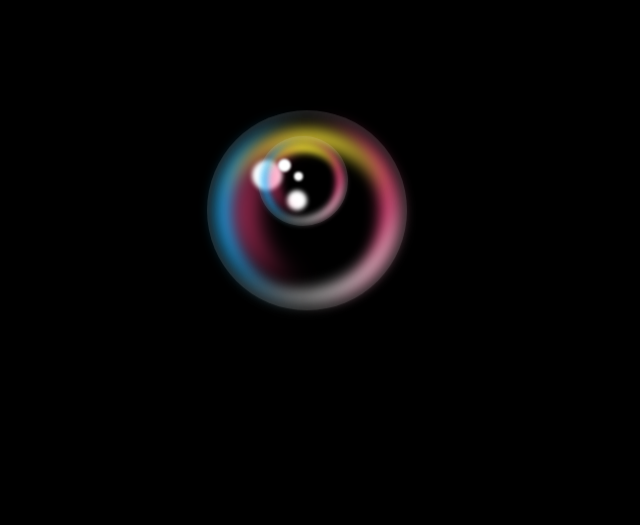
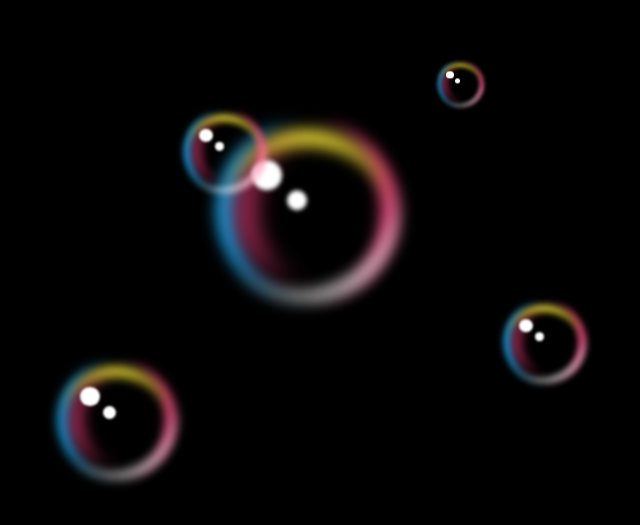
Before and after one commit to OneLeal/Css_Animation, a plain HTML site: page BubbleAureole/index.html in a window 1280 px wide. Shown: the part 179-704 px from the top of the page, without its empty margins (333-973 px from the left). Drawn offline with Linux system fonts and the light colour scheme.

Commit message:
fix: modify bubble aureole effect.

```diff
--- a/BubbleAureole/css/common.css
+++ b/BubbleAureole/css/common.css
@@ -6,9 +6,7 @@
 .bubble-aureole-wrap {
     background-color: #000;
     min-height: 100vh;
-    display: flex;
-    justify-content: center;
-    align-items: center;
+    position: relative;
 }
 
 .bubble-aureole {
@@ -16,16 +14,43 @@
     width: 200px;
     height: 200px;
     border-radius: 50%;
-    box-shadow: inset 0 0 25px rgba(255, 255, 255, 0.25);
     animation: animate 6s ease-in-out infinite;
 }
 
+.bubble-aureole:nth-of-type(1) {
+    left: 0;
+    top: 0;
+    bottom: 0;
+    right: 0;
+    margin: auto;
+}
+
 .bubble-aureole:nth-of-type(2) {
-    position: relative;
     zoom: 0.45;
-    left: -10px;
-    top: -100px;
+    left: 40%;
+    top: 35%;
     animation-delay: -3s;
+}
+
+.bubble-aureole:nth-of-type(3) {
+    zoom: 0.25;
+    left: 60%;
+    top: 30%;
+    animation-delay: -2s;
+}
+
+.bubble-aureole:nth-of-type(4) {
+    zoom: 0.45;
+    left: 65%;
+    top: 60%;
+    animation-delay: -6s;
+}
+
+.bubble-aureole:nth-of-type(5) {
+    zoom: 0.65;
+    left: 30%;
+    top: 65%;
+    animation-delay: -4s;
 }
 
 .bubble-aureole::before {
--- a/BubbleAureole/index.html
+++ b/BubbleAureole/index.html
@@ -25,6 +25,30 @@
             <span></span>
             <span></span>
         </div>
+
+        <div class="bubble-aureole">
+            <span></span>
+            <span></span>
+            <span></span>
+            <span></span>
+            <span></span>
+        </div>
+
+        <div class="bubble-aureole">
+            <span></span>
+            <span></span>
+            <span></span>
+            <span></span>
+            <span></span>
+        </div>
+
+        <div class="bubble-aureole">
+            <span></span>
+            <span></span>
+            <span></span>
+            <span></span>
+            <span></span>
+        </div>
     </div>
 </body>
 
```
